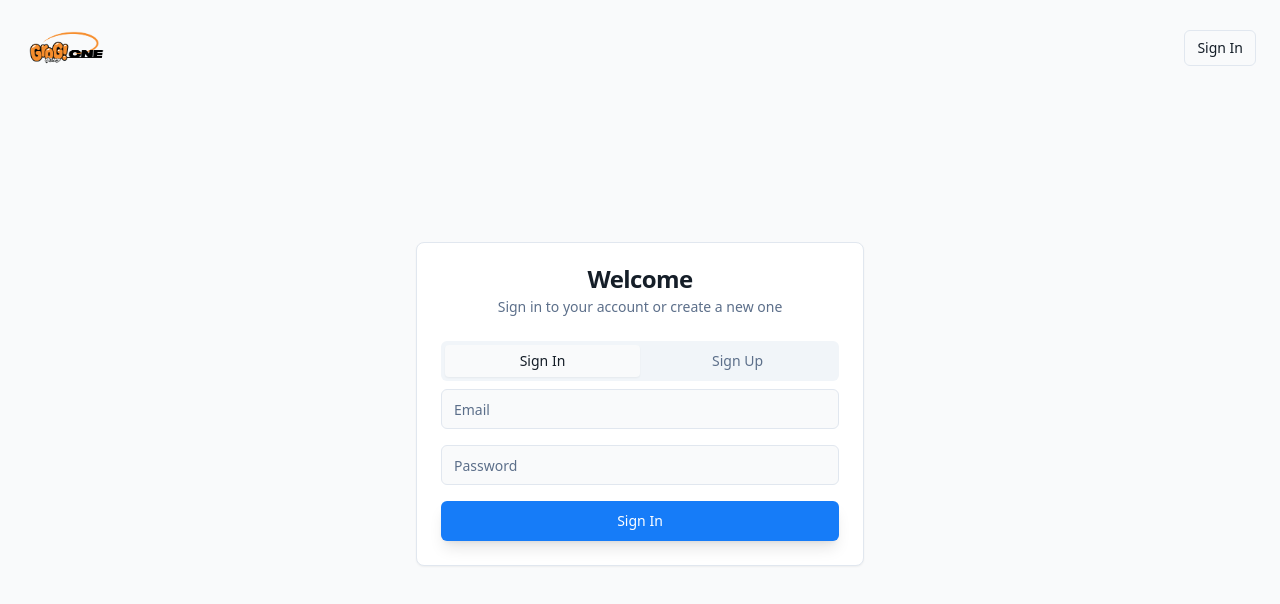
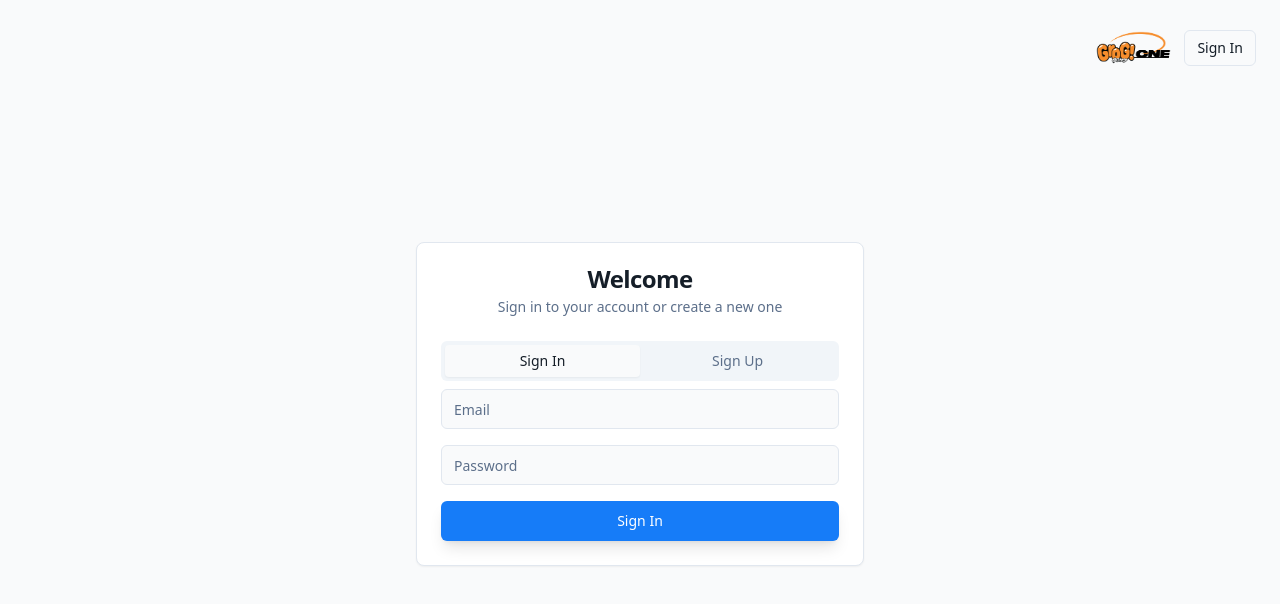
Before and after one commit to edgrog/vip-sales-pilot, a React (Vite) app: page /auth in a window 1280 px wide. Shown: the top 604 px of the page. Built offline with nearby package versions, Linux system fonts and the light colour scheme.

Commit message:
Move logo and back button
Move the logo to the top right of the header and ensure the "Back to Home" button is the leftmost element on the page.

```diff
--- a/src/components/Header.tsx
+++ b/src/components/Header.tsx
@@ -23,11 +23,6 @@ const Header = ({
   return (
     <div className="flex items-center justify-between mb-8">
       <div className="flex items-center gap-4">
-        <img
-          src="/lovable-uploads/16b7eb00-ca19-4bc1-96c7-0ea3abc83cb2.png"
-          alt="Grog One Logo"
-          className="h-12 w-auto"
-        />
         {showBackButton && (
           <Button
             variant="ghost"
@@ -46,6 +41,11 @@ const Header = ({
         )}
       </div>
       <div className="flex items-center gap-2">
+        <img
+          src="/lovable-uploads/16b7eb00-ca19-4bc1-96c7-0ea3abc83cb2.png"
+          alt="Grog One Logo"
+          className="h-12 w-auto"
+        />
         {user ? (
           <>
             <span className="text-sm text-muted-foreground">
```
